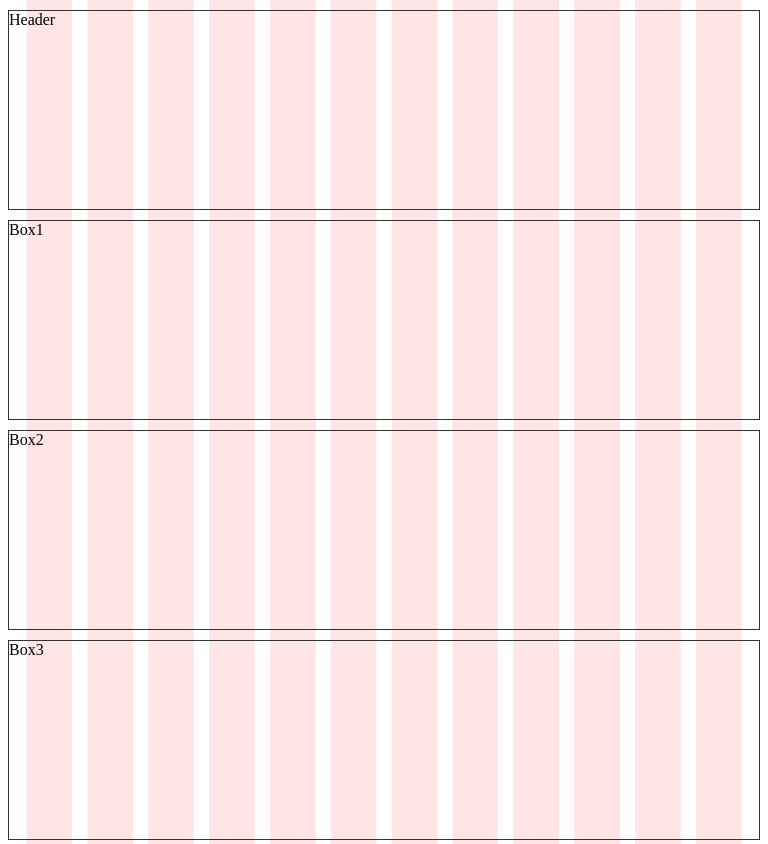
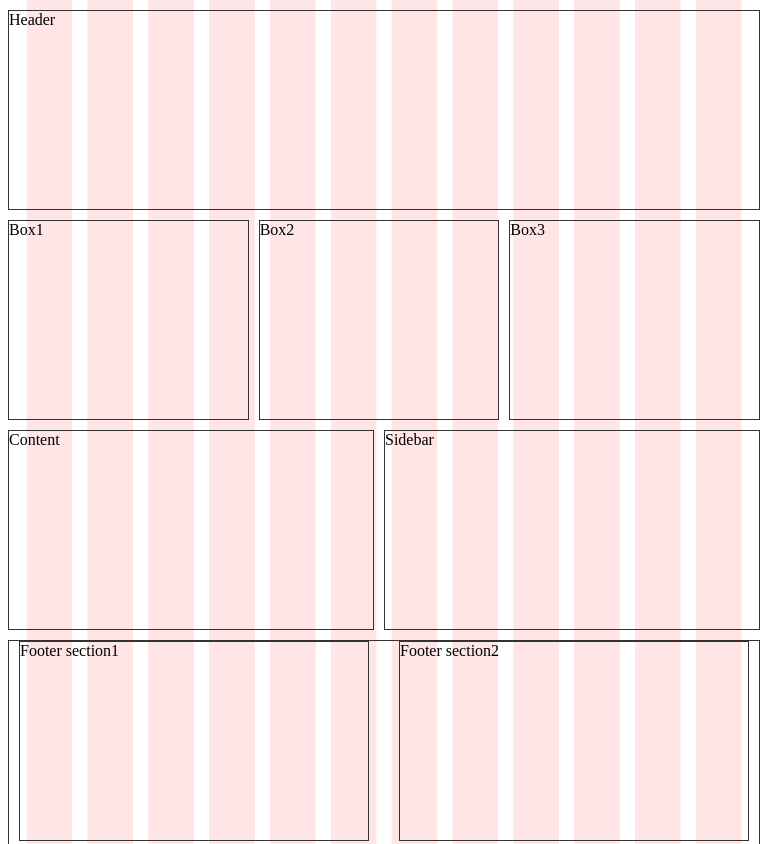
Before and after one commit to maypeppermint/new-cssgrids-template, a plain HTML site: page index.html in a window 768 px wide. Shown: the top 844 px of the page. Drawn offline with Linux system fonts and the light colour scheme.

Commit message:
Media queries

```diff
--- a/css/style.css
+++ b/css/style.css
@@ -13,7 +13,8 @@ body {
 	gap: 2%;
 } */
 
-/*Breda desktopskärmar
+/*Breda desktopskärmar*/
+@media screen and (min-width: 1200px){
 #container{
 	border: 0;
 	width:min 1200px;
@@ -80,9 +81,11 @@ margin: 10px 0;
 }
 .footerSection4{
 	margin-right: 10px;
-}*/
+}
+}
 
-/* Mindre desktopskärmar
+/* Mindre desktopskärmar*/
+@media screen and (min-width: 960px) and (max-width: 1200px){
 #container{
 	border: 0;
 	width:min 960px;
@@ -117,7 +120,8 @@ margin: 10px 0;
 }
 .footer{
 	grid-area:4/1/5/last-line;
-	#footercontainer{
+}
+#footercontainer{
 	display: grid;
 	grid-template-columns: repeat(4, 1fr);
 	gap: 2%;
@@ -150,12 +154,13 @@ margin: 10px 0;
 .footerSection4{
 	margin-right: 10px;
 }
-}*/
+}
 
-/* Tablet
+/* Tablet*/
+@media screen and (max-width: 960px) and (min-width: 768px){
 #container{
 	border: 0;
-	width:min 960px;
+	width:min 768px;
 	margin:20px auto;
 	display: grid;
 	grid-template-columns: repeat(12, 1fr);
@@ -230,8 +235,10 @@ margin: 10px 0;
 .footerSection4{
 	margin-right: 10px;
 }
-*/
+}
+
 /*Phone*/
+@media screen and (max-width: 768px){
 #container{
 	border: 0;
 	width:maw 768px;
@@ -255,3 +262,4 @@ div{
 [class*='footerSection'] {
 margin:0 10px;
 }
+}
```
